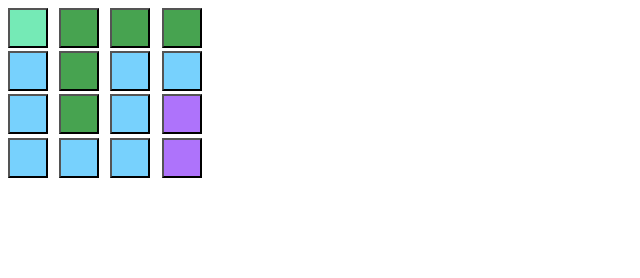
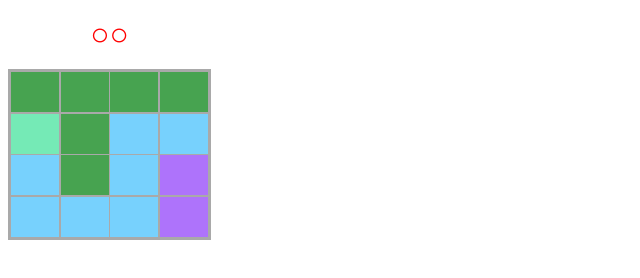
Before and after one commit to andrew-chang-dewitt/colordoku, a website built with Vite: page index.html in a window 1280 px wide. Shown: the whole page, without its empty margins (0-640 px from the left). Built offline with nearby package versions, Linux system fonts and the light colour scheme.

Commit message:
feat(poc): add game state tracking & basic rendering

```diff
--- a/src/board/board.ts
+++ b/src/board/board.ts
@@ -1,5 +1,6 @@
 import type { Cell } from "../cell/cell";
 import { newCell } from "../cell/cell";
+import { newGame } from "../game/game";
 
 export interface Board {
   state: Cell[][];
@@ -7,49 +8,51 @@ export interface Board {
 }
 
 export function newBoard(_size: number): Board {
+  let game = newGame(4, 2);
   // start w/ hardcoded 4 x 4 board
   //
-  // 0Q 1. 1. 1.
-  // 2. 1. 2Q 2.
-  // 2. 1Q 2. 3.
-  // 2. 2. 2. 3Q
+  // B. B. BQ B.
+  // AQ B. C. C.
+  // C. B. C. DQ
+  // C. CQ C. D.
   let cells = [
     [
-      newCell(/* [0, 0], */ 0, true),
-      newCell(/* [0, 1], */ 1),
-      newCell(/* [0, 2], */ 1),
-      newCell(/* [0, 3], */ 1),
+      newCell(game, 1),
+      newCell(game, 1),
+      newCell(game, 1, true),
+      newCell(game, 1),
     ],
     [
-      newCell(/* [1, 0], */ 2),
-      newCell(/* [1, 1], */ 1),
-      newCell(/* [1, 2], */ 2, true),
-      newCell(/* [1, 3], */ 2),
+      newCell(game, 0, true),
+      newCell(game, 1),
+      newCell(game, 2),
+      newCell(game, 2),
     ],
     [
-      newCell(/* [2, 0], */ 2),
-      newCell(/* [2, 1], */ 1, true),
-      newCell(/* [2, 2], */ 2),
-      newCell(/* [2, 3], */ 3),
+      newCell(game, 2),
+      newCell(game, 1),
+      newCell(game, 2),
+      newCell(game, 3, true),
     ],
     [
-      newCell(/* [3, 0], */ 2),
-      newCell(/* [3, 1], */ 2),
-      newCell(/* [3, 2], */ 2),
-      newCell(/* [3, 3], */ 3, true),
+      newCell(game, 2),
+      newCell(game, 2, true),
+      newCell(game, 2),
+      newCell(game, 3),
     ],
   ];
-
-  console.log("board cells created");
-  console.dir(cells);
-
-  const html: HTMLDivElement = document.createElement("div");
+  const board: HTMLDivElement = document.createElement("div");
+  board.id = "board";
 
   cells.forEach((row) =>
     row.forEach((cell) => {
-      html.append(cell.html);
+      board.append(cell.html);
     }),
   );
+
+  const html: HTMLDivElement = document.createElement("div");
+  html.append(game.html);
+  html.append(board);
 
   return {
     state: cells,
--- a/src/cell/cell.module.css
+++ b/src/cell/cell.module.css
@@ -1,8 +1,8 @@
 .cell {
   height: 3em;
-  width: 3em;
   color: var(--color-mark);
   font-weight: bold;
+  border: 0;
 }
 
 .error {
--- a/src/cell/cell.ts
+++ b/src/cell/cell.ts
@@ -1,3 +1,4 @@
+import type { Game } from "../game/game";
 import classes from "./cell.module.css";
 
 type State = 0 | 1 | 2; // not marked, eliminated, queen
@@ -9,27 +10,28 @@ function stateToView(state: State): string {
 }
 
 export interface Cell {
-  // id: [number, number];
+  group: number; // maps to colors
   state: State;
   queen: boolean; // true if cell actually has queen
-  group: number; // maps to colors
+  frozen: boolean; // true if had an incorrect queen guess or queen found
 
   html: HTMLElement; // ref to rendered element
   update: () => void;
 }
 
 export function newCell(
-  // id: [number, number],
+  game: Game,
   group: number,
   queen: boolean = false,
 ): Cell {
   const state = 0 as State;
+  const frozen = false;
   const html = renderCell(state, group);
   const cell = {
+    group,
     state,
-    // id,
     queen,
-    group,
+    frozen,
     html,
 
     update() {
@@ -38,6 +40,7 @@ export function newCell(
   };
 
   function singleClick(_: MouseEvent): void {
+    if (!cell.frozen) {
       if (cell.state == 0) {
         cell.state = 1;
       } else if (cell.state == 1) {
@@ -46,16 +49,22 @@ export function newCell(
 
       cell.update();
     }
+  }
 
   function doubleClick(_: MouseEvent): void {
+    if (!cell.frozen) {
       if (cell.queen) {
         cell.state = 2;
+        game.incFound();
       } else {
         cell.state = 1;
         html.className += ` ${classes.error}`;
+        game.incGuess();
       }
 
+      cell.frozen = true;
       cell.update();
+    }
   }
 
   html.addEventListener("click", singleClick);
--- /dev/null
+++ b/src/game/game.module.css
@@ -0,0 +1,24 @@
+ul.guesses {
+  display: flex;
+  justify-content: center;
+
+  padding: 0;
+  width: 100%;
+
+  list-style: none;
+}
+ul.guesses > li.unused {
+  display: inline;
+  padding: 0;
+}
+ul.guesses > li::after {
+  color: red;
+  font-weight: bold;
+  font-size: 2em;
+}
+ul.guesses > li.unused::after {
+  content: "○";
+}
+ul.guesses > li.used::after {
+  content: "✕";
+}
--- /dev/null
+++ b/src/game/game.ts
@@ -0,0 +1,60 @@
+import classes from "./game.module.css";
+
+export interface Game {
+  readonly size: number;
+  guessesLeft: number;
+  queensFound: number;
+  state: 0 | 1 | 2; // continuing, won, lost
+
+  incFound: () => void;
+  incGuess: () => void;
+
+  html: HTMLUListElement;
+  update: () => void;
+}
+
+export function newGame(size, max): Game {
+  const html = renderGame(max);
+
+  return {
+    size,
+    html,
+    guessesLeft: max,
+    queensFound: 0,
+    state: 0,
+
+    incFound() {
+      this.queensFound++;
+      if (this.queensFound == this.size) {
+        this.state == 1;
+      }
+    },
+
+    incGuess() {
+      this.guessesLeft--;
+      this.update();
+      if (this.guessesLeft == 0) {
+        this.state == 2;
+      }
+    },
+
+    update() {
+      for (let i = this.guessesLeft; i < max; i++) {
+        this.html.childNodes[i].className = classes.used;
+      }
+    },
+  };
+}
+
+function renderGame(max: number): HTMLUListElement {
+  const html = document.createElement("ul");
+  html.className = classes.guesses;
+
+  for (let i = 0; i < max; i++) {
+    const guess = document.createElement("li");
+    guess.className = classes.unused;
+    html.append(guess);
+  }
+
+  return html;
+}
--- a/src/style.css
+++ b/src/style.css
@@ -92,7 +92,14 @@ button.group-15 {
 }
 
 #app > div {
+  width: fit-content;
+}
+
+#board {
   display: grid;
   grid-template-columns: repeat(4, 3em);
-  gap: 0.2em;
+  gap: 0.1em;
+  background-color: darkgray;
+  width: fit-content;
+  padding: 0.2em;
 }
```
Lines whose indentation alone changed are shown as unchanged.
